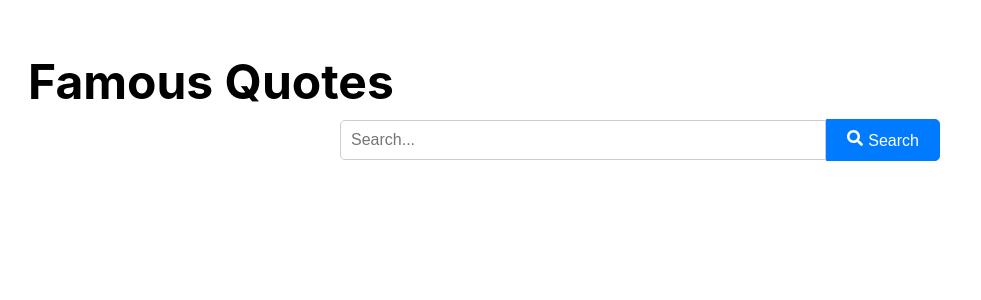
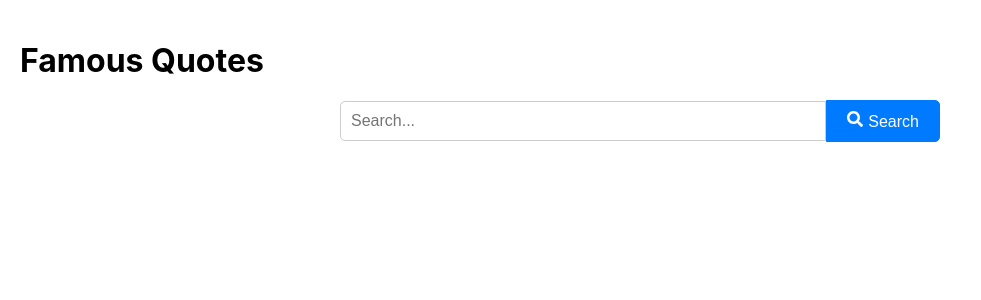
Before and after one commit to EduKav1813/elasticsearch-app, a React (Create React App) app in the folder frontend/: page / in a window 1280 px wide. Shown: the top 300 px of the page, without its empty margins (0-981 px from the left). Built offline with nearby package versions, Linux system fonts and the light colour scheme.

Commit message:
Move styles to App.css

```diff
--- a/frontend/src/App.css
+++ b/frontend/src/App.css
@@ -1,4 +1,4 @@
-.App {
+/* .App {
   text-align: center;
 }
 
@@ -22,7 +22,7 @@
   justify-content: center;
   font-size: calc(10px + 2vmin);
   color: white;
-}
+} */
 
 .App-link {
   color: #61dafb;
@@ -36,3 +36,46 @@
     transform: rotate(360deg);
   }
 }
+
+.search-page {
+  background-color: #ffffff;
+  min-height: 100vh;
+  padding: 20px;
+  display: flex;
+  flex-direction: column;
+}
+
+.header {
+  text-align: left;
+  margin-bottom: 20px;
+}
+
+.search-container {
+  display: flex;
+  justify-content: center;
+}
+
+.search-bar {
+  width: 100%;
+  max-width: 600px;
+  display: flex;
+  align-items: center;
+}
+
+.search-input {
+  flex: 1;
+  padding: 10px;
+  font-size: 16px;
+  border: 1px solid #ccc;
+  border-radius: 5px 0 0 5px;
+}
+
+.search-button {
+  padding: 10px 20px;
+  font-size: 16px;
+  background-color: #007bff;
+  color: #ffffff;
+  border: 1px solid #007bff;
+  border-radius: 0 5px 5px 0;
+  cursor: pointer;
+}
--- a/frontend/src/App.js
+++ b/frontend/src/App.js
@@ -1,5 +1,6 @@
 import React, { useState } from 'react';
 import { FaSearch } from 'react-icons/fa';
+import './App.css';
 
 const SearchPage = () => {
   const [searchTerm, setSearchTerm] = useState('');
@@ -14,20 +15,20 @@ const SearchPage = () => {
   };
 
   return (
-    <div style={{ backgroundColor: '#ffffff', minHeight: '100vh', padding: '20px' }}>
-      <h1 style={{ textAlign: 'left', marginBottom: '8px', marginLeft: '8px', fontSize: '48px' }}>Famous Quotes</h1>
-      <div style={{ display: 'flex', justifyContent: 'center' }}>
-        <div style={{ width: '100%', maxWidth: '600px', display: 'flex', alignItems: 'center' }}>
+    <div className="search-page">
+      <h1 className="header">Famous Quotes</h1>
+      <div className="search-container">
+        <div className="search-bar">
           <input
             type="text"
             placeholder="Search..."
             value={searchTerm}
             onChange={handleSearchInputChange}
-            style={{ flex: '1', padding: '10px', fontSize: '16px', border: '1px solid #ccc', borderRadius: '5px 0 0 5px' }}
+            className="search-input"
           />
           <button
             onClick={handleSearchSubmit}
-            style={{ padding: '10px 20px', fontSize: '16px', backgroundColor: '#007bff', color: '#ffffff', border: '1px solid #007bff', borderRadius: '0 5px 5px 0', cursor: 'pointer' }}
+            className="search-button"
           >
             <FaSearch style={{ marginRight: '5px' }} />
             Search
```
